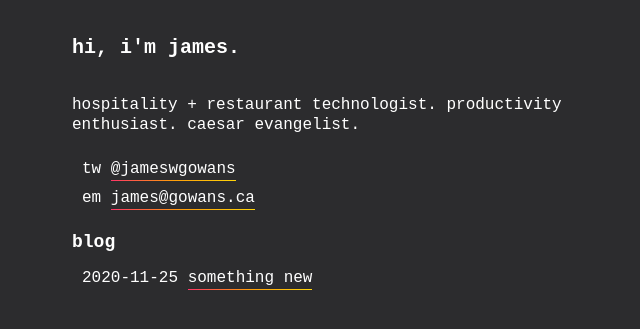
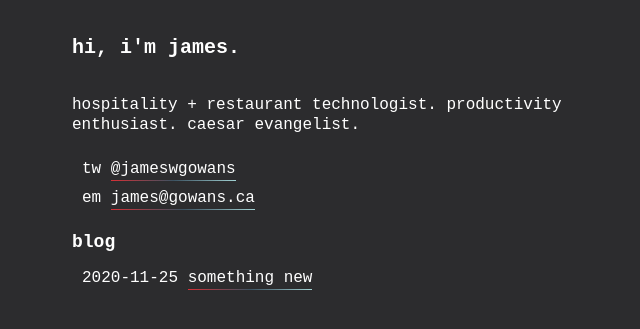
Before and after one commit to jamesgowans/jamesgowans.github.io, a Jekyll site: the page built from index.md, in a window 1280 px wide. Shown: the top 329 px of the page, without its empty margins (0-640 px from the left). Built offline with Jekyll 4.4.1, drawn with Linux system fonts in a browser that asks for light colours.

Commit message:
update colour

```diff
--- a/_includes/head.html
+++ b/_includes/head.html
@@ -12,7 +12,7 @@
 		h1 {font-size: 20px; color: #fff; margin-top: 36px; margin-bottom: 36px;}
 		h2 {font-size: 18px; margin-top: 24px; font-weight: bold; color: #fff;}
 		ul, li {list-style: none; padding-inline-start: 5px; margin-bottom: 9px; line-height: 20px; font-size: 16px; color: #fff;}
-		a {color: #fff; text-decoration: none; padding-bottom: 2px; border: 0px; border-bottom: 1px solid; border-image: linear-gradient(to right, #ff3469, #ff9f0a, #ffd60a); border-image-slice:1;}
+		a {color: #fff; text-decoration: none; padding-bottom: 2px; border: 0px; border-bottom: 1px solid; border-image: linear-gradient(to right, #D83036, #3C5362, #A3D4D5); border-image-slice:1;}
 		.logo {font-size: 16px; text-decoration: none; padding-bottom: 2px; border: 0px; border-bottom: none;
   background: linear-gradient(to bottom, #ff3469, #ff9f0a, #ffd60a);
   background-clip: text;
```
